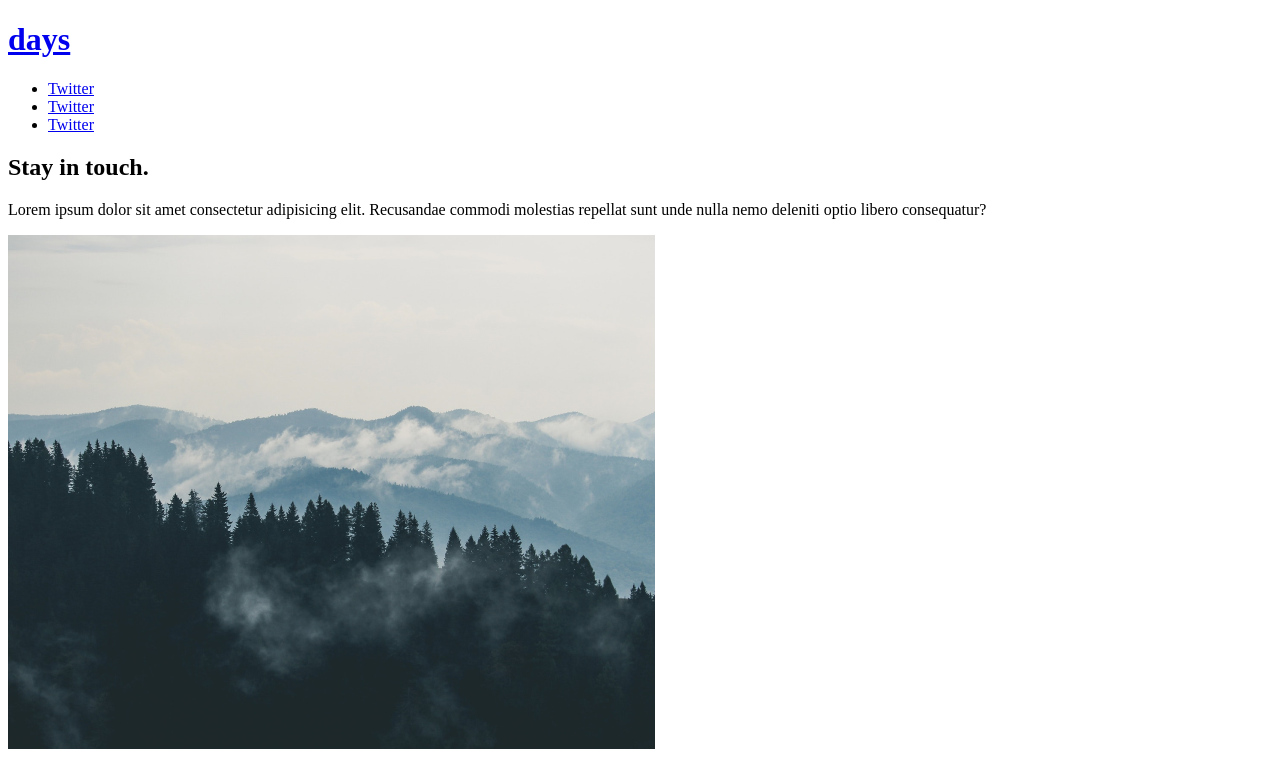
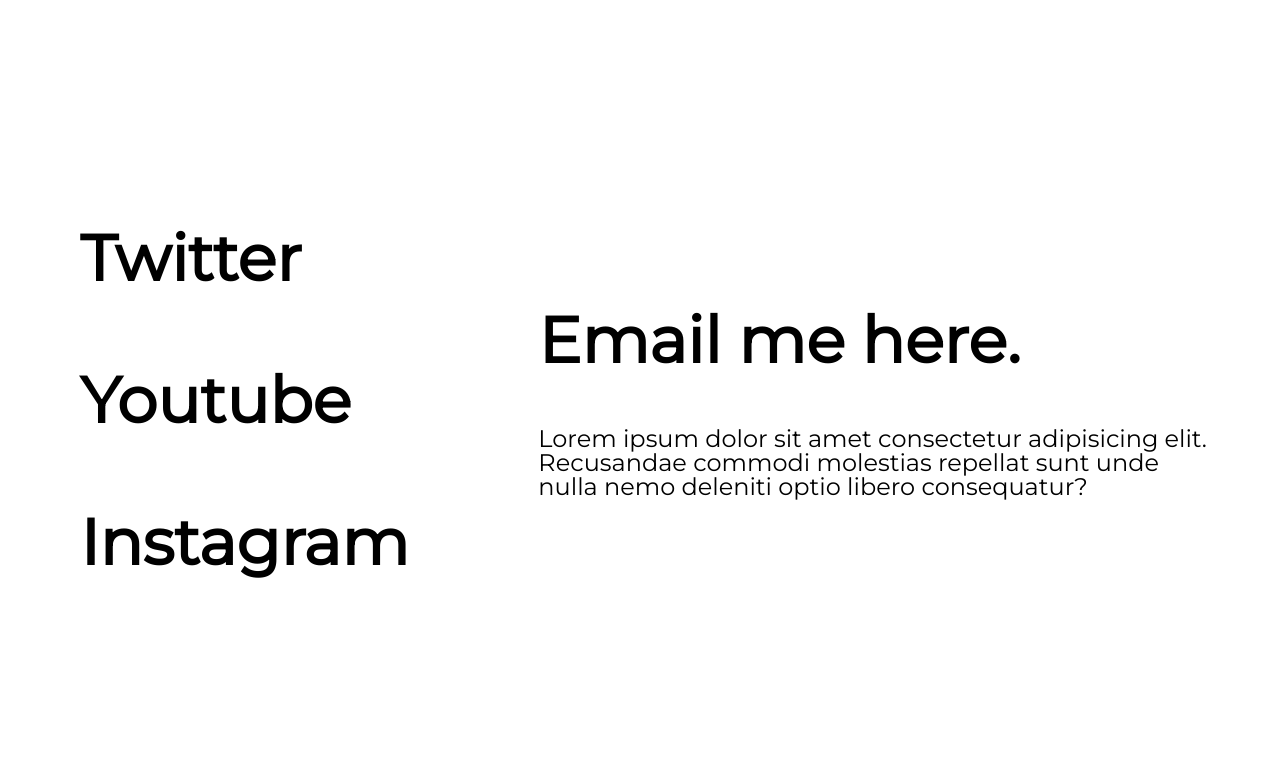
Before and after one commit to sjamoliddin/days, a plain HTML site: page index.html in a window 1280 px wide. Shown: the top 770 px of the page. Drawn offline with nearby package versions, Linux system fonts and the light colour scheme; a script that the page names is missing.

Commit message:
style & animate navigation

```diff
--- a/app.js
+++ b/app.js
@@ -0,0 +1,44 @@
+// Variables and Selectors
+const navBar = document.querySelector('.nav-bar');
+const navLinks = navBar.querySelectorAll('a');
+const contact = navBar.querySelector('.contact a');
+
+// Functions
+function changeBackground() {
+	navLinks.forEach((link, index) => {
+		link.addEventListener('mouseover', () => {
+			if (index === 0) {
+				navBar.style.background = '#1da1f2';
+				link.style.color = '#fff';
+				navLinks[1].style.color = '#000';
+				navLinks[2].style.color = '#000';
+				contact.style.color = '#000';
+			}
+			if (index === 1) {
+				navBar.style.background = '#FF0000';
+				navLinks[0].style.color = '#000';
+				link.style.color = '#fff';
+				navLinks[2].style.color = '#000';
+				contact.style.color = '#000';
+			}
+			if (index === 2) {
+				navBar.style.background = '#833AB4';
+				//#833AB4
+				navLinks[0].style.color = '#000';
+				navLinks[1].style.color = '#000';
+				link.style.color = '#fff';
+				contact.style.color = '#000';
+			}
+		});
+	});
+
+	contact.addEventListener('mouseover', () => {
+		navBar.style.background = '#0a043c';
+		navLinks[0].style.color = '#000';
+		navLinks[1].style.color = '#000';
+		navLinks[2].style.color = '#000';
+		contact.style.color = '#fff';
+	});
+}
+
+changeBackground();
--- a/index.html
+++ b/index.html
@@ -16,8 +16,8 @@
 			<h1><a href="#" id="logo">days</a></h1>
 
 			<div class="burger">
-				<div class="lin1"></div>
-				<div class="lin2"></div>
+				<div class="line1"></div>
+				<div class="line2"></div>
 			</div>
 		</header>
 
@@ -25,13 +25,13 @@
 			<div class="nav-links">
 				<ul>
 					<li><a href="twitter.com">Twitter</a></li>
-					<li><a href="youtube.com">Twitter</a></li>
-					<li><a href="instagram.com">Twitter</a></li>
+					<li><a href="youtube.com">Youtube</a></li>
+					<li><a href="instagram.com">Instagram</a></li>
 				</ul>
 			</div>
 
 			<div class="contact">
-				<h2>Stay in touch.</h2>
+				<a href="mailto:sjamoliddin21@gmail.com">Email me here.</a>
 				<p>
 					Lorem ipsum dolor sit amet consectetur adipisicing elit.
 					Recusandae commodi molestias repellat sunt unde nulla nemo
--- a/style.css
+++ b/style.css
@@ -0,0 +1,118 @@
+/* ===== General Styling ===== */
+* {
+	padding: 0;
+	margin: 0;
+	box-sizing: border-box;
+}
+
+body {
+	font-family: 'Montserrat', sans-serif;
+	background-color: #17181a;
+	position: relative;
+	overflow-x: hidden;
+	color: #fff;
+}
+
+body::-webkit-scrollbar {
+	width: 0.25rem;
+}
+
+body::-webkit-scrollbar-track {
+	background-color: #1e1e24;
+}
+
+body::-webkit-scrollbar-thumb {
+	background-color: rgba(256, 256, 256, 0.2);
+}
+
+/* ===== Header & Nav ====== */
+
+.nav-header {
+	display: flex;
+	justify-content: space-between;
+	align-items: center;
+	width: 80%;
+	margin: 2rem auto;
+}
+
+#logo {
+	color: #fff;
+	font-family: 'Abril Fatface', sans-serif;
+}
+
+.burger {
+	cursor: pointer;
+}
+
+.line1,
+.line2 {
+	background-color: #fff;
+	width: 3rem;
+	height: 0.2rem;
+	margin: 0.5rem;
+	pointer-events: none;
+}
+
+.nav-bar {
+	display: flex;
+	justify-content: space-between;
+	align-items: center;
+	background-color: #fff;
+	color: #000;
+	width: 100%;
+	height: 100vh;
+	position: fixed;
+	top: 0;
+	left: 0;
+	z-index: 1;
+	opacity: 1;
+	/* clip-path: circle(50px at 100% -10%); */
+	/* -webkit-clip-path: circle(50px at 100% -10%); */
+	transition: background 0.5s ease-in-out;
+}
+
+.nav-links {
+	flex-basis: 35rem;
+	margin: 0 1rem 0 3rem;
+}
+
+.nav-links li {
+	list-style: none;
+	padding: 2rem;
+}
+
+.nav-links a,
+.contact a {
+	color: #000;
+	text-decoration: none;
+	font-size: 4rem;
+	font-weight: 600;
+	transition: background 0.5s ease-in-out;
+}
+
+.contact {
+	flex-basis: 50rem;
+	margin-right: 4rem;
+}
+
+.contact a {
+	display: inline-block;
+	margin-bottom: 3rem;
+}
+
+.contact p {
+	font-size: 1.5rem;
+	line-height: 1;
+}
+
+.mountain-span {
+	color: rgb(86, 124, 228);
+}
+
+.hike-span {
+	color: rgb(167, 110, 231);
+}
+
+.fashion-span {
+	color: rgb(225, 139, 93);
+}
```
